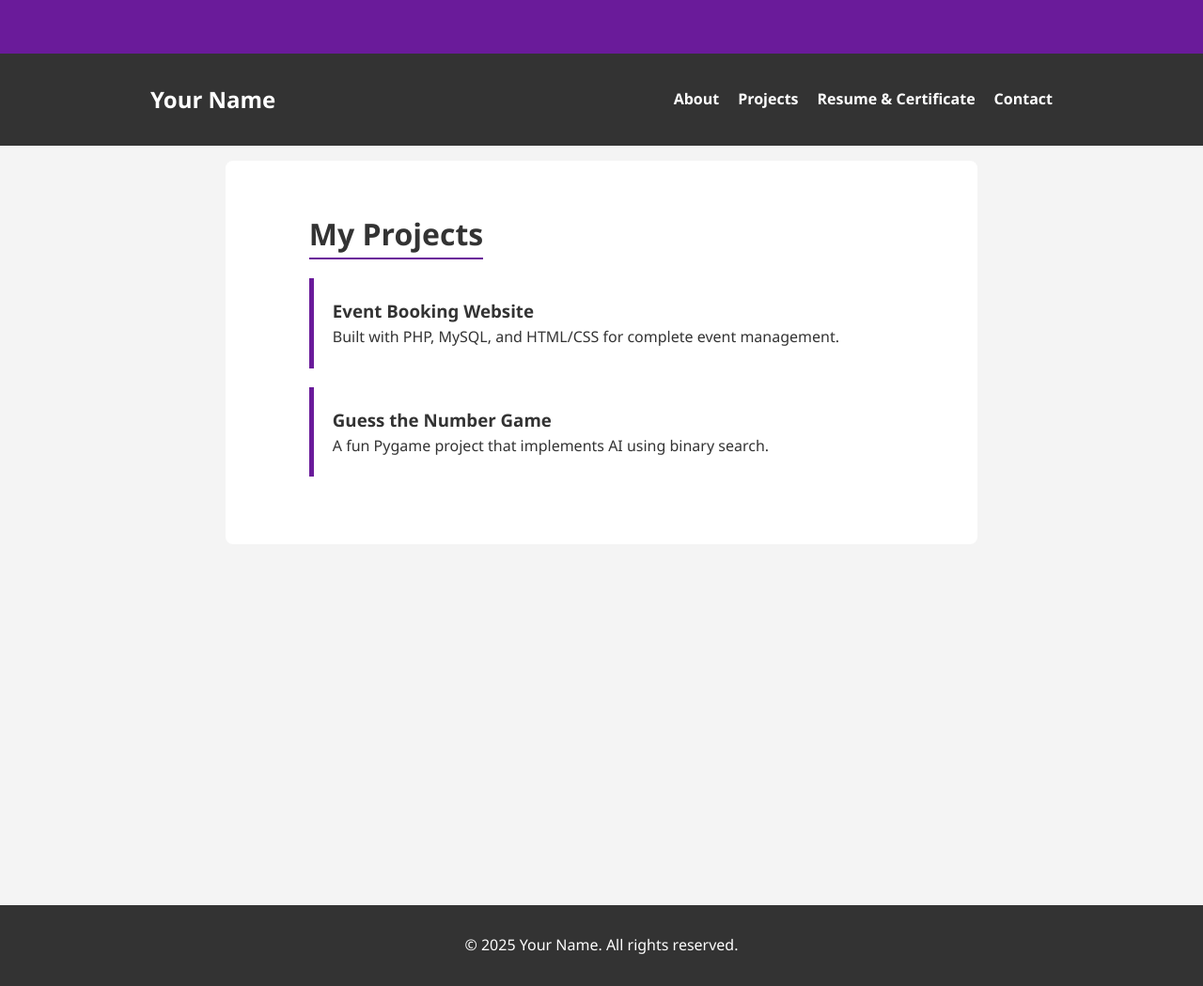
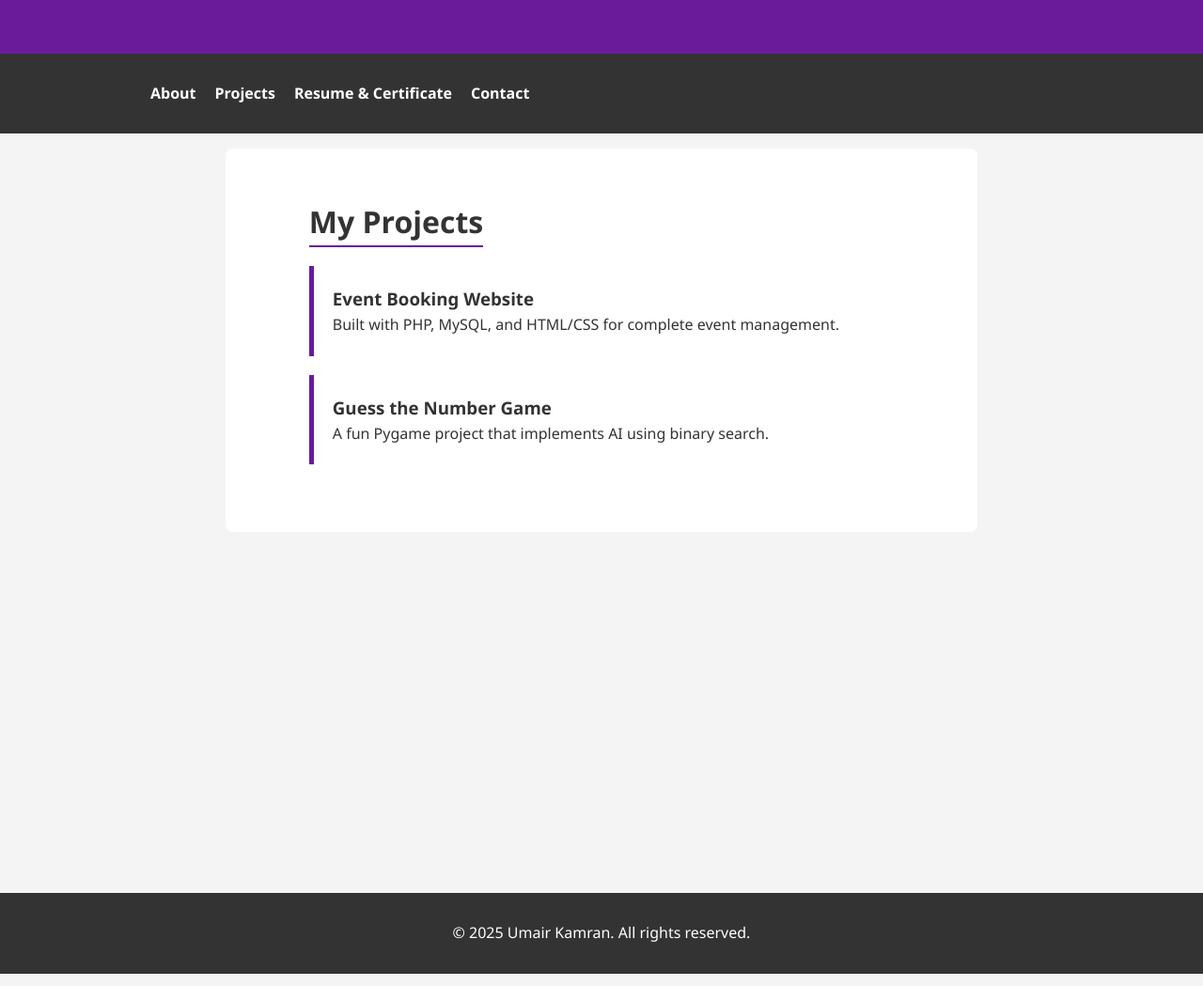
Before and after one commit to muqadaskhan129/pp, a plain HTML site: page project.html in a window 1280 px wide. Shown: the part 205-1254 px from the top of the page at 94% size. Drawn offline with Linux system fonts and the light colour scheme.

Commit message:
project.html

```diff
--- a/project.html
+++ b/project.html
@@ -16,7 +16,7 @@
   </header>
   <nav>
     <div class="container nav-container">
-      <h1 class="logo">Your Name</h1>
+
       <ul class="nav-links">
         <li><a href="/index.html">About</a></li>
         <li><a href="/project.html">Projects</a></li>
@@ -40,7 +40,7 @@
   </section>
 <footer>
     <div class="container">
-      <p>© 2025 Your Name. All rights reserved.</p>
+      <p>© 2025 Umair Kamran. All rights reserved.</p>
     </div>
   </footer>
 
```
